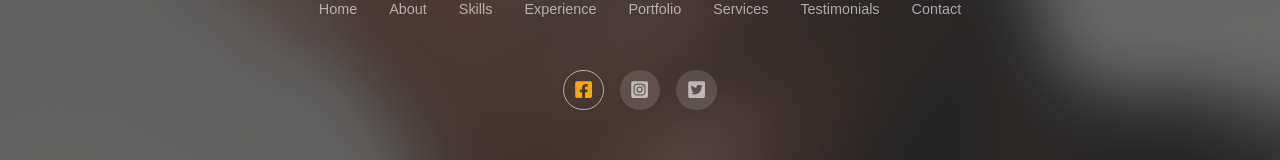
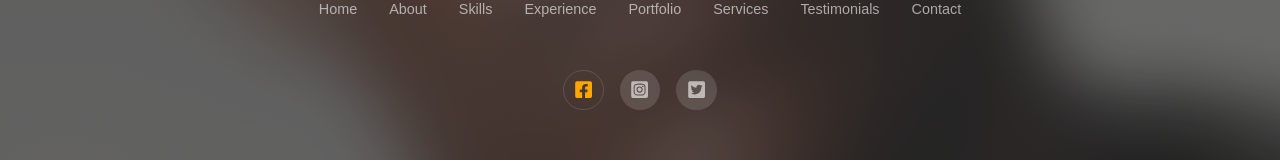
Before and after one commit to aslam-adigun/d-aslam, a React (Create React App) app: page / in a window 1280 px wide. In both pictures the pointer is over the link 583 px from the left and 7125 px from the top of the page. Shown: the part 7036-7196 px from the top of the page. Built offline with nearby package versions, Linux system fonts and the light colour scheme; a web font is replaced by a local one.

Commit message:
:lipstick: Update footer css
Little update on footer styling

```diff
--- a/src/components/footer/footer.css
+++ b/src/components/footer/footer.css
@@ -49,7 +49,7 @@ footer a {
 .footer__socials a:hover {
     background: transparent;
     color: var(--color-secondary);
-    border-color: var(--color-bg);
+    border-color: var(--color-primary-variant2);
 }
 
 .footer__copyright {
```
